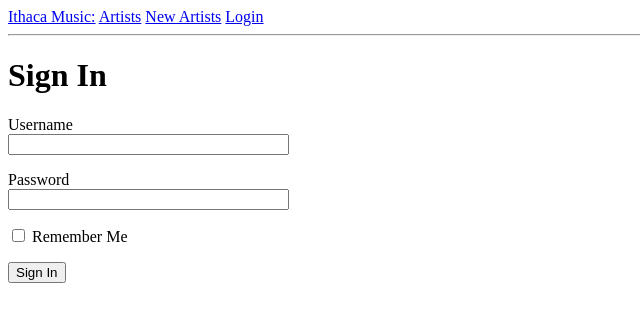
After one commit to maxbraith/ArtistWebsite, a Flask app: page /login in a window 1280 px wide. The commit adds this page. Shown: the top 322 px of the page, without its empty margins (0-640 px from the left). Run offline with Flask 2, Linux system fonts and the light colour scheme.

Commit message:
Lab06 broken

```diff
--- a/app/__init__.py
+++ b/app/__init__.py
@@ -2,6 +2,7 @@ from flask import Flask
 from config import Config
 from flask_sqlalchemy import SQLAlchemy
 from flask_migrate import Migrate
+
 
 app = Flask(__name__)
 app.config.from_object(Config)
--- a/app/forms.py
+++ b/app/forms.py
@@ -12,3 +12,9 @@ class artistForm(FlaskForm):
         name1 = Artist.query.filter_by(name=name.data).first()
         if name1 is not None:
             raise ValidationError("Artist already submitted.")
+
+class loginForm(FlaskForm):
+    username = StringField("Username", validators=[DataRequired()])
+    password = PasswordField("Password", validators=[DataRequired()])
+    remember_me = BooleanField("Remember Me")
+    submit = SubmitField("Sign In")
--- a/app/routes.py
+++ b/app/routes.py
@@ -1,6 +1,6 @@
 from flask import render_template, flash, redirect
 from app import app, db
-from app.forms import artistForm
+from app.forms import artistForm, loginForm
 from app.models import Artist, Event, Venue, ArtistToEvent
 
 
@@ -88,3 +88,8 @@ def artist(name):
     a = Artist.query.filter(Artist.name==name).first_or_404()
 
     return render_template('GunPoets.html', title=a.name, artist=a)
+
+@app.route('/login')
+def login():
+    form = loginForm()
+    return render_template('login.html', title="Sign In", form=form)
--- a/app/templates/base.html
+++ b/app/templates/base.html
@@ -11,6 +11,7 @@
         <div><a href="/index">Ithaca Music:</a>
             <a href="/Artists">Artists</a>
             <a href="/NewArtists">New Artists</a>
+            <a href="/login">Login</a>
         </div>
         <hr>
         {% with messages = get_flashed_messages() %}
--- /dev/null
+++ b/app/templates/login.html
@@ -0,0 +1,18 @@
+{% extends "base.html" %}
+
+{% block content %}
+    <h1>Sign In</h1>
+    <form action="" method="post">
+        {{ form.hidden_tag() }}
+        <p>
+            {{ form.username.label }}<br>
+            {{ form.username(size=32) }}
+        </p>
+        <p>
+            {{ form.password.label }}<br>
+            {{ form.password(size=32) }}
+        </p>
+        <p>{{ form.remember_me() }} {{ form.remember_me.label }}</p>
+        <p>{{ form.submit() }}</p>
+    </form>
+{% endblock %}
```
Also changed, not shown: app/models.py (+17 -0 lines).
